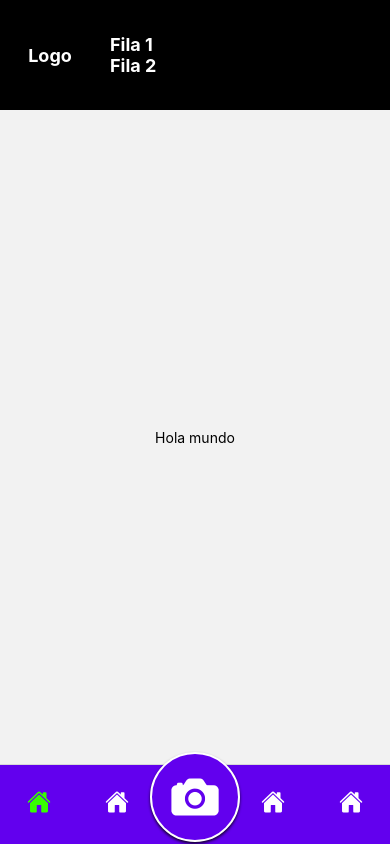
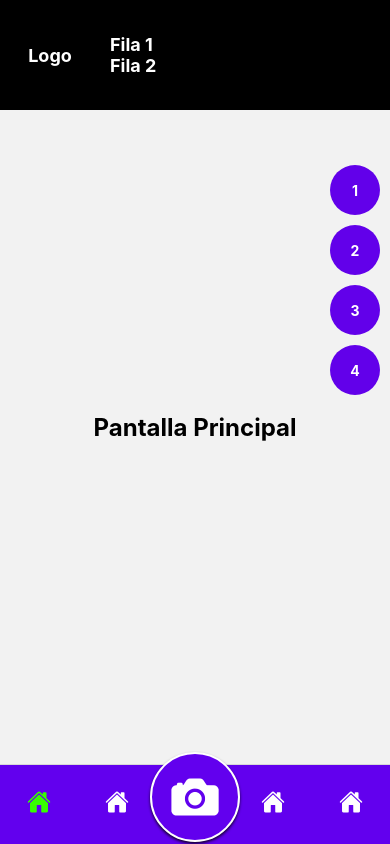
Before and after one commit to DerowStudios/AppCamera, a React Native app in the folder InsectCameraApp/: screen /Home in a window 390 px wide. Built offline with nearby package versions, Linux system fonts and the light colour scheme.

Commit message:
lateral buttons

```diff
--- a/InsectCameraApp/App.tsx
+++ b/InsectCameraApp/App.tsx
@@ -8,9 +8,34 @@ import GroupScreen from "./src/Screens/GroupScreen/GroupScreen";
 import ChatGameScreen from "./src/Screens/ChatGameScreen/ChatGameScreen";
 import HomeScreen from "./src/Screens/HomeScreen/HomeScreen";
 import theme from "./config/theme";
+import { createStackNavigator } from "@react-navigation/stack";
 // import Constants from "expo-constants";
 
 const Tab = createBottomTabNavigator();
+const Stack = createStackNavigator();
+
+// Pantallas para cada botón
+const Screen1 = () => (
+  <View style={styles.screen}>
+    <Text>Pantalla 1</Text>
+  </View>
+);
+const Screen2 = () => (
+  <View style={styles.screen}>
+    <Text>Pantalla 2</Text>
+  </View>
+);
+const Screen3 = () => (
+  <View style={styles.screen}>
+    <Text>Pantalla 3</Text>
+  </View>
+);
+const Screen4 = () => (
+  <View style={styles.screen}>
+    <Text>Pantalla 4</Text>
+  </View>
+);
+
 export default function App() {
   return (
     <NavigationContainer>
@@ -25,7 +50,6 @@ export default function App() {
             paddingTop: 10,
             paddingBottom: 10,
           },
-
           // Estilo de la barra
           tabBarActiveTintColor: theme.colors.primary, // Color activo
           tabBarInactiveTintColor: theme.colors.white, // Color inactivo
@@ -40,7 +64,7 @@ export default function App() {
       >
         <Tab.Screen
           name="Home"
-          component={HomeScreen}
+          component={HomeScreen as any}
           options={{
             header: () => (
               <View style={styles.headerContainer}>
@@ -112,6 +136,11 @@ export default function App() {
           }}
         />
       </Tab.Navigator>
+      {/* Pantallas adicionales */}
+      <Stack.Screen name="Screen1" component={Screen1} />
+      <Stack.Screen name="Screen2" component={Screen2} />
+      <Stack.Screen name="Screen3" component={Screen3} />
+      <Stack.Screen name="Screen4" component={Screen4} />
     </NavigationContainer>
   );
 }
@@ -165,4 +194,10 @@ const styles = StyleSheet.create({
     fontSize: 18, // Tamaño de texto
     fontWeight: "bold", // Negrita
   },
+  screen: {
+    flex: 1,
+    justifyContent: "center",
+    alignItems: "center",
+    backgroundColor: "#e8eaf6",
+  },
 });
--- a/InsectCameraApp/src/Screens/HomeScreen/HomeScreen.tsx
+++ b/InsectCameraApp/src/Screens/HomeScreen/HomeScreen.tsx
@@ -1,22 +1,92 @@
-import { Text, View } from "react-native";
-// import { NativeStackScreenProps } from "@react-navigation/native-stack";
+import { StyleSheet, Text, TouchableOpacity, View } from "react-native";
 import ContainerStyles from "../../Styles/ContainerStyles";
-// import { createStackNavigator } from "@react-navigation/stack";
+
+import { NativeStackScreenProps } from "@react-navigation/native-stack";
 // Crear el stack navigator y asociarlo con el tipo RootStackParamList
 // const Stack = createStackNavigator<RootStackParamList>();
 
-// type RootStackParamList = {
-//   Home: undefined; // No requiere parámetros
-// };
-// type HomeScreenProps = NativeStackScreenProps<RootStackParamList, "Home">;
+type RootStackParamList = {
+  Home: undefined; // No requiere parámetros
+  Screen1: undefined;
+  Screen2: undefined;
+  Screen3: undefined;
+  Screen4: undefined;
+};
+type HomeScreenProps = NativeStackScreenProps<
+  RootStackParamList,
+  "Home" | "Screen1" | "Screen2" | "Screen3" | "Screen4"
+>;
 // //stack Navigation.
 //function HomeScreen({ navigation }: HomeScreenProps) {
-function HomeScreen() {
+
+function HomeScreen({ navigation }: HomeScreenProps) {
   return (
     <View style={ContainerStyles.container}>
-      <Text>Hola mundo</Text>
+      <Text style={styles.title}>Pantalla Principal</Text>
+
+      {/* Menú lateral flotante */}
+      <View style={styles.menu}>
+        <TouchableOpacity
+          style={styles.menuButton}
+          onPress={() => navigation.navigate("Screen1")}
+        >
+          <Text style={styles.menuText}>1</Text>
+        </TouchableOpacity>
+        <TouchableOpacity
+          style={styles.menuButton}
+          onPress={() => navigation.navigate("Screen2")}
+        >
+          <Text style={styles.menuText}>2</Text>
+        </TouchableOpacity>
+        <TouchableOpacity
+          style={styles.menuButton}
+          onPress={() => navigation.navigate("Screen3")}
+        >
+          <Text style={styles.menuText}>3</Text>
+        </TouchableOpacity>
+        <TouchableOpacity
+          style={styles.menuButton}
+          onPress={() => navigation.navigate("Screen4")}
+        >
+          <Text style={styles.menuText}>4</Text>
+        </TouchableOpacity>
+      </View>
     </View>
   );
 }
 
 export default HomeScreen;
+
+const styles = StyleSheet.create({
+  container: {
+    flex: 1,
+    backgroundColor: "#f2f2f2",
+    padding: 10,
+  },
+  title: {
+    fontSize: 24,
+    fontWeight: "bold",
+    marginBottom: 20,
+  },
+  menu: {
+    position: "absolute",
+    right: 10,
+    top: 50,
+    flexDirection: "column",
+    justifyContent: "space-around",
+    height: 200,
+  },
+  menuButton: {
+    width: 50,
+    height: 50,
+    backgroundColor: "#6200ea",
+    justifyContent: "center",
+    alignItems: "center",
+    borderRadius: 25,
+    marginVertical: 5,
+  },
+  menuText: {
+    color: "#fff",
+    fontWeight: "bold",
+  },
+});
```
